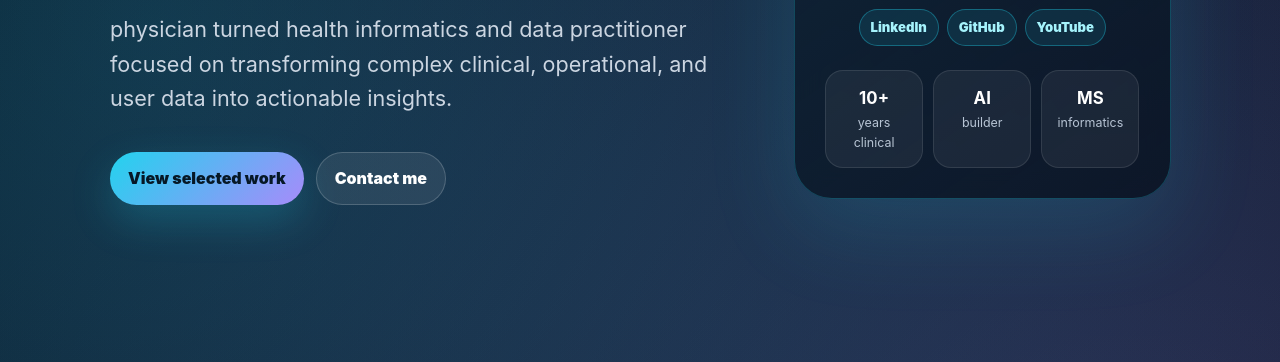
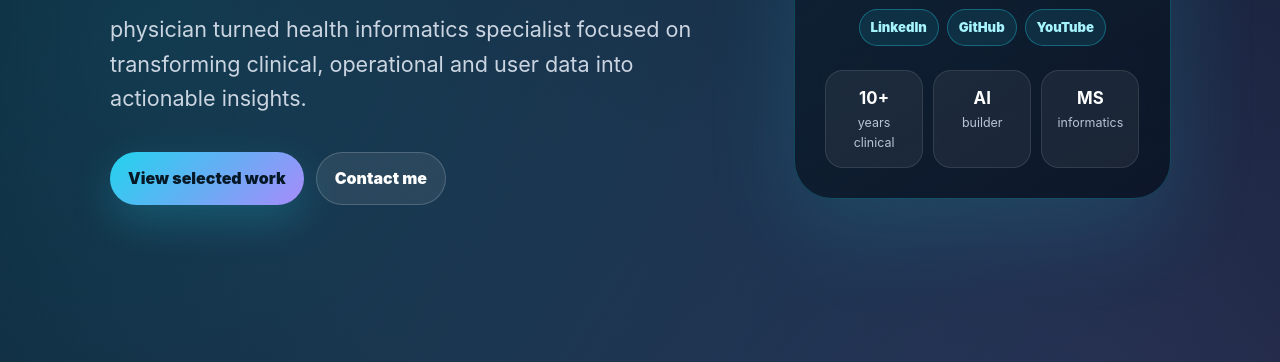
Before and after one commit to Alchemist21/louellsalamd, a plain HTML site: page index.html in a window 1280 px wide. Shown: the part 438-800 px from the top of the page. Drawn offline with Linux system fonts and the light colour scheme.

Commit message:
Update hero-sub paragraph for clarity

```diff
--- a/index.html
+++ b/index.html
@@ -207,7 +207,7 @@ footer{padding:38px 0;color:#94a3b8;font-size:.92rem;text-align:center}
   <div>
     <div class="eyebrow">Health Informatics · Clinical AI · Data Systems</div>
   <h2 class="gradient-text hero-title"> Building AI tools for real-world healthcare decisions</h2>
-    <p class="hero-sub"> physician turned health informatics and data practitioner focused on transforming complex clinical, operational, and user data into actionable insights.</p>
+    <p class="hero-sub"> physician turned health informatics specialist focused on transforming clinical, operational and user data into actionable insights.</p>
     <div class="hero-actions">
       <a href="#work" class="button">View selected work</a>
       <a href="mailto:louell_sala@yahoo.com" class="button secondary">Contact me</a>
```
